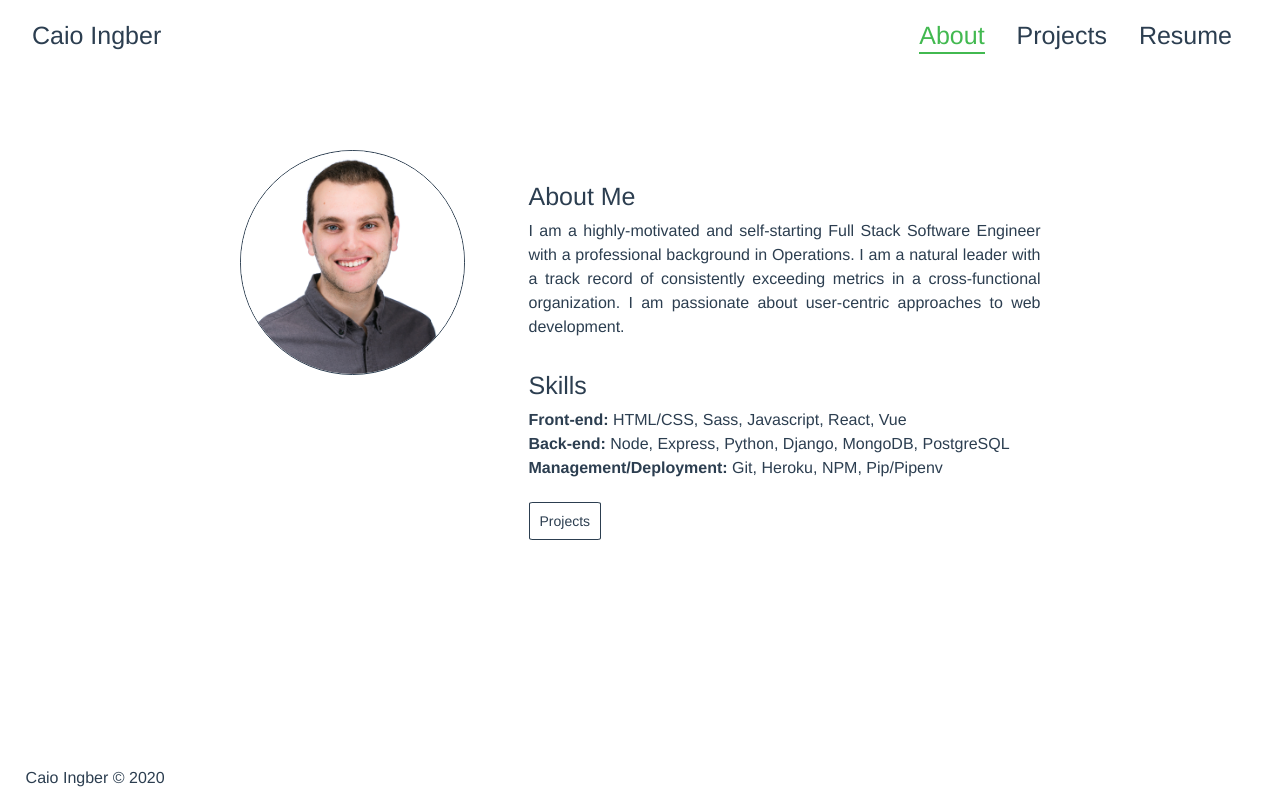
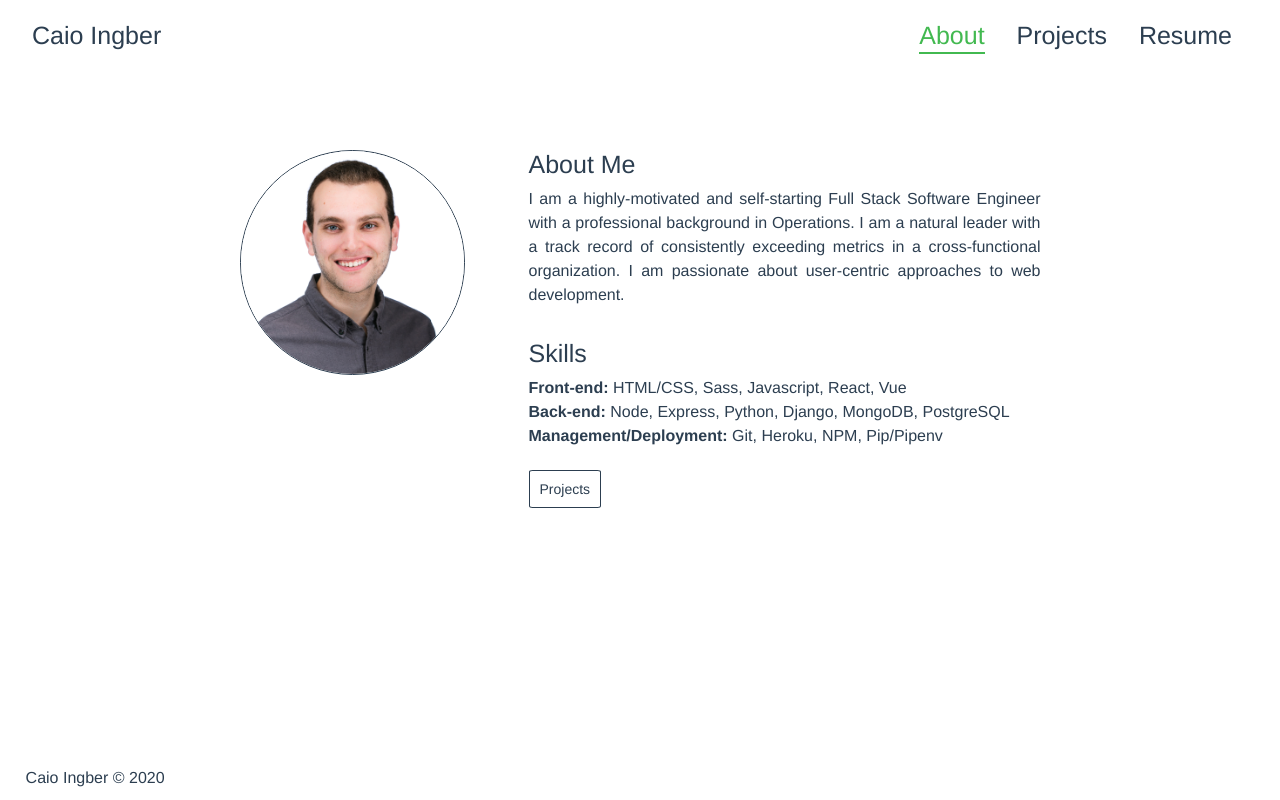
Before and after one commit to caioingber/vue-portfolio, a Vue app: page /#/about in a window 1280 px wide. Built offline with nearby package versions, Linux system fonts and the light colour scheme; some icons are missing; what vue-touch would draw is missing.

Commit message:
styling changes

```diff
--- a/src/components/Project.vue
+++ b/src/components/Project.vue
@@ -86,7 +86,7 @@ export default {
   }
   &__background {
     position: absolute;
-    background-color: rgba(255, 255, 255, 0.837);
+    background-color: rgba(255, 255, 255, 0.865);
     top: -100%;
     height: 100%;
     width: 100%;
@@ -99,7 +99,7 @@ export default {
     margin-bottom: 20px;
   }
   &__description {
-    text-align: left;
+    // text-align: left;
     font-size: 20px;
   }
   &__stack {
--- a/src/views/About.vue
+++ b/src/views/About.vue
@@ -72,8 +72,12 @@ export default {
       font-size: map-get($font-sizes, medium);
       font-weight: 300;
       text-align: left;
-      margin: 2rem 0 0.5rem 0;
+      margin-bottom: 0.5rem;
+      // margin: 2rem 0 0.5rem 0;
     }
+  }
+  &__content {
+    margin-bottom: 2rem;
   }
 
   &__links {
```
